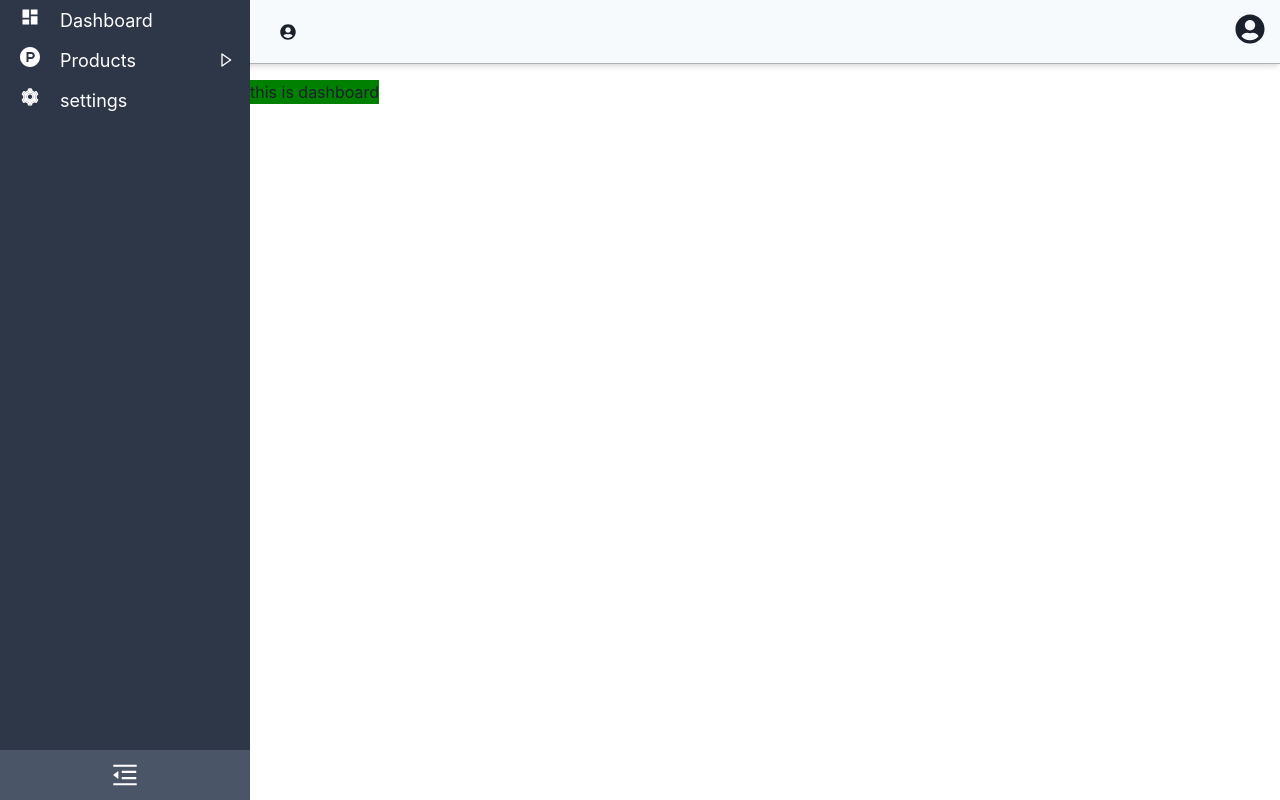
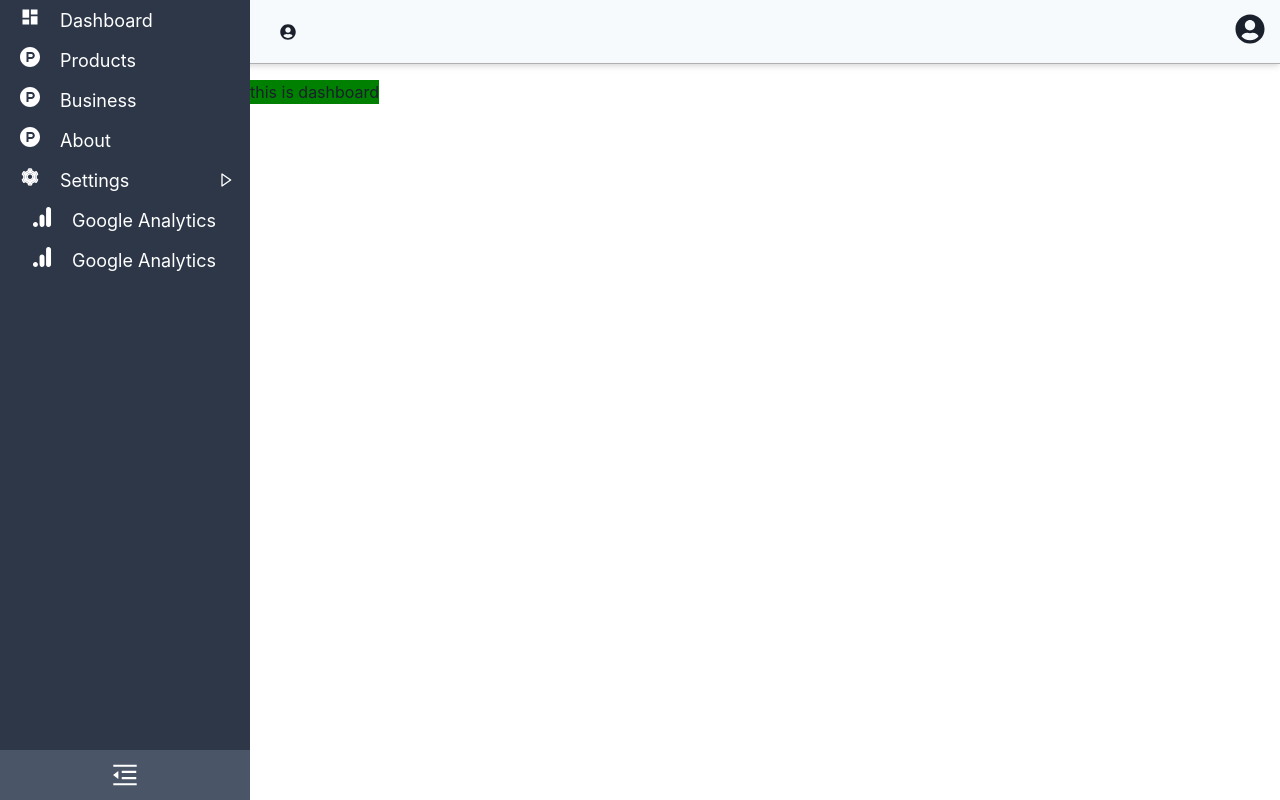
Before and after one commit to mahbubsk/sidenav-nextjs, a Next.js app: page / in a window 1280 px wide. Built offline with nearby package versions, Linux system fonts and the light colour scheme.

Commit message:
data formate

```diff
--- a/Components/Sidenav/NavItem.jsx
+++ b/Components/Sidenav/NavItem.jsx
@@ -5,15 +5,16 @@ import {
 } from '@chakra-ui/react';
 import {BiRightArrow} from 'react-icons/bi';
 
-const NavItem = ({name, icon, collapse, setCollapse, hasChild, link}) => {
+const NavItem = ({name, icon, collapse, setCollapse, hasChild, link, key, isChild}) => {
     return (
-        <Link href={link}>
+        <Link href={link} key={key}>
             <Flex
                 alignItems="center"
                 height="40px" _hover={{bg:'gray'}}
                 cursor="pointer"
                 transition="all 0.3s"
                 overflow="hidden"
+                pl={isChild && "12px"}
             >
                 <Box mx="5">
 
@@ -34,6 +35,15 @@ const NavItem = ({name, icon, collapse, setCollapse, hasChild, link}) => {
                         </Box>
                     </>
                 }
+                {/* {
+                    child && child.length > 0 && child.map(item=>{
+                            return(
+                                <p>hello</p>
+                            )
+                        }
+
+                    )
+                } */}
             </Flex>
         </Link>
 
--- /dev/null
+++ b/Components/Sidenav/NavbarData.js
@@ -0,0 +1,68 @@
+import {BiRightArrow} from 'react-icons/bi';
+import {
+    AiOutlineMenuFold,
+    AiOutlineMenuUnfold,
+    AiTwotoneSetting
+} from 'react-icons/ai';
+import {MdDashboard} from 'react-icons/md';
+import {GrProductHunt} from 'react-icons/gr';
+import {SiGoogleanalytics} from 'react-icons/si';
+
+const sidenavData = [
+    {
+        name: "Dashboard",
+        matchPath: "/dashboard",
+        link:"/dashboard",
+        hasChild: false,
+        icon: MdDashboard
+    },
+    {
+        name: "Products",
+        matchPath: "/products",
+        link:"/products",
+        hasChild: false,
+        icon: GrProductHunt
+    },
+    {
+        name: "Business",
+        matchPath: "/business",
+        link:"/business",
+        hasChild: false,
+        icon: GrProductHunt
+    },
+    {
+        name: "About",
+        matchPath: "/about",
+        link:"/about",
+        hasChild: false,
+        icon: GrProductHunt
+    },
+    {
+        name: "Settings",
+        matchPath: "",
+        link:"",
+        hasChild: true,
+        icon: AiTwotoneSetting,
+        child:[
+            {
+                name: "Google Analytics",
+                matchPath: "/google-analytics",
+                link:"/google-analytics",
+                hasChild: false,
+                isChild:true,
+                icon: SiGoogleanalytics
+            },
+            {
+                name: "Google Analytics",
+                matchPath: "/google-analytics",
+                link:"/google-analytics",
+                hasChild: false,
+                isChild: true,
+                icon: SiGoogleanalytics
+            }
+        ]
+    }
+]
+
+
+export default sidenavData;
--- a/Components/Sidenav/Sidenav.jsx
+++ b/Components/Sidenav/Sidenav.jsx
@@ -1,4 +1,6 @@
-import Link from 'next/link';
+// import { useEffect } from 'react';
+// import axios from 'axios';
+// import Link from 'next/link';
 import {
     Box, Flex, Icon, Spacer
 } from '@chakra-ui/layout';
@@ -11,7 +13,18 @@ import {MdDashboard} from 'react-icons/md';
 import {GrProductHunt} from 'react-icons/gr';
 
 import NavItem from './NavItem';
+import NavbarData from './NavbarData';
+
 const Sidenav = ({collapse, setCollapse}) => {
+
+    // useEffect(()=>{
+    //     axios("./NavbarData.json")
+    //     .then(res => {
+    //         let data = res.data;
+    //         console.log({data});
+    //     })
+    // },[])
+
 
 
 
@@ -32,7 +45,40 @@ const Sidenav = ({collapse, setCollapse}) => {
 
         >
             <ul>
-                <NavItem
+                {
+                    NavbarData.map((item,i)=>{
+                        return (
+                            <>
+                                <NavItem
+                                    key={i}
+                                    link={item.link}
+                                    hasChild={item.hasChild}
+                                    name={item.name}
+                                    icon={item.icon}
+                                    collapse={collapse}
+                                    setCollapse={setCollapse}
+                                />
+                                {
+                                    item.child && item.child.length > 0 && item.child.map((childItem,j)=>{
+                                        return (
+                                            <NavItem
+                                                key={j}
+                                                link={childItem.link}
+                                                isChild={childItem.isChild}
+                                                hasChild={childItem.hasChild}
+                                                name={childItem.name}
+                                                icon={childItem.icon}
+                                                collapse={collapse}
+                                                setCollapse={setCollapse}
+                                            />
+                                        )
+                                    })
+                                }
+                            </>
+                        )
+                    })
+                }
+                {/* <NavItem
                     link="/dashboard"
                     name="Dashboard"
                     icon={MdDashboard}
@@ -55,7 +101,7 @@ const Sidenav = ({collapse, setCollapse}) => {
                     icon={AiTwotoneSetting}
                     collapse={collapse}
                     setCollapse={setCollapse}
-                />
+                /> */}
 
             </ul>
 
--- a/package.json
+++ b/package.json
@@ -12,6 +12,7 @@
     "@chakra-ui/react": "^1.6.5",
     "@emotion/react": "^11",
     "@emotion/styled": "^11",
+    "axios": "^0.21.1",
     "framer-motion": "^4",
     "next": "11.0.1",
     "react": "17.0.2",
--- a/pages/_app.js
+++ b/pages/_app.js
@@ -4,7 +4,7 @@ import Layout from '../Components/Layout';
 function MyApp({ Component, pageProps }) {
     return (
         <>
-            <ChakraProvider>
+            <ChakraProvider >
                 <Layout>
                     <Component {...pageProps}/>
                 </Layout>
```
Also changed, not shown: 1 other file (tests, documents, lock files or other folders).
